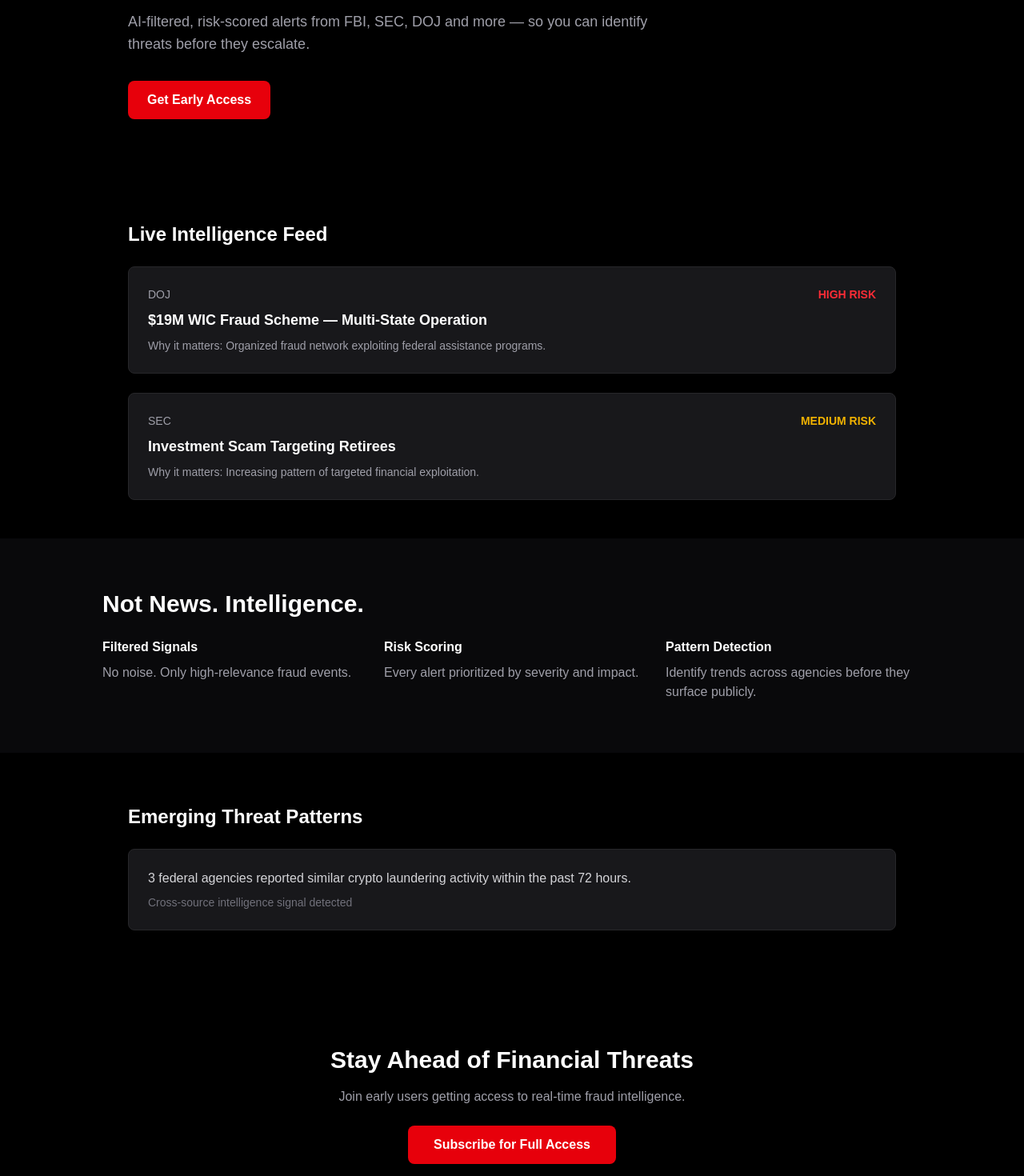
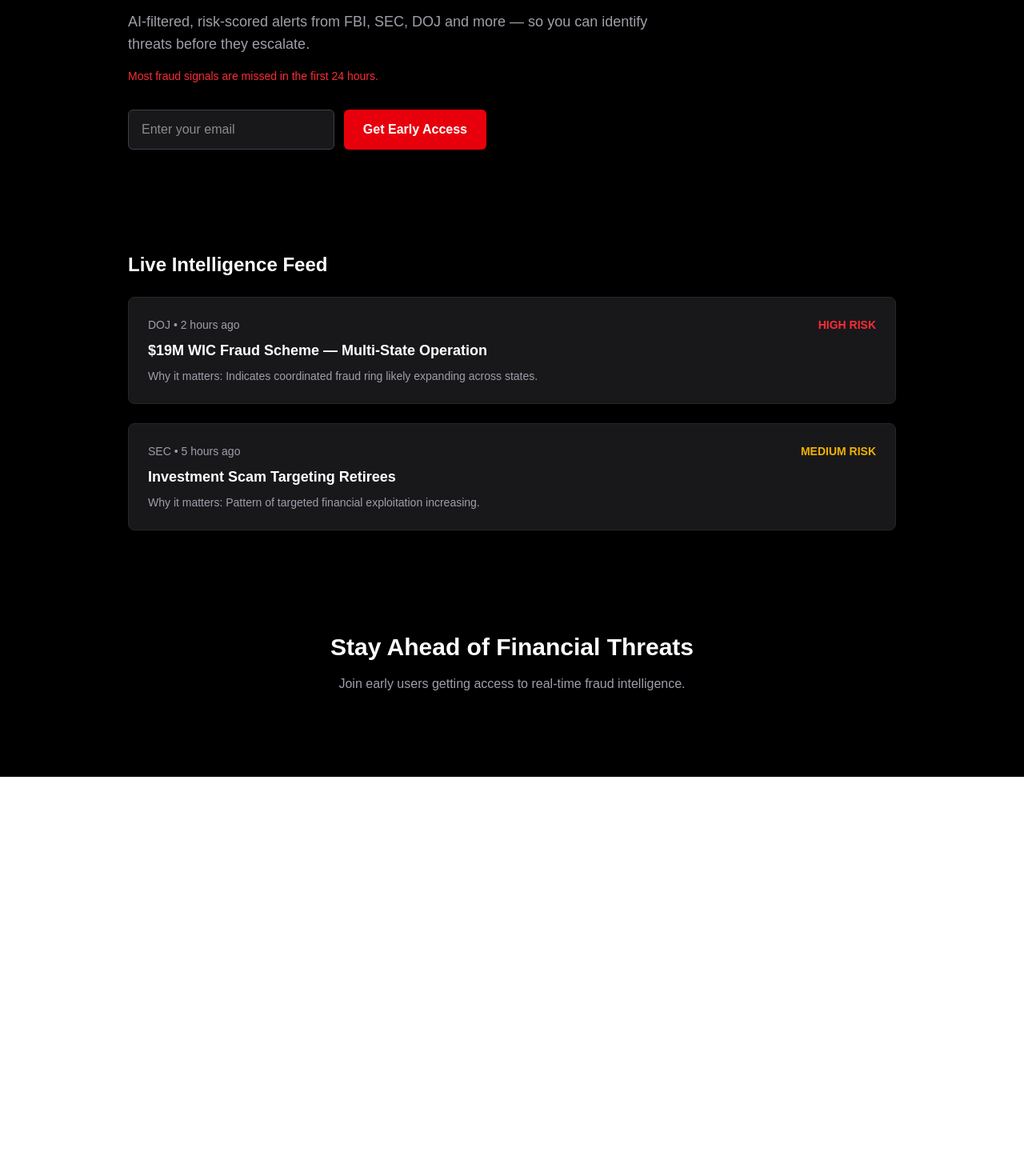
Before and after one commit to HiddenAlerts/hiddenalerts, a Next.js app in the folder frontend/: page / in a window 1280 px wide. Shown: the part 280-1750 px from the top of the page at 80% size. After the commit the page ends 1251 px from the top, so only its background shows below. Built offline with nearby package versions, Linux system fonts and the light colour scheme.

Commit message:
Update page.tsx

```diff
--- a/frontend/app/page.tsx
+++ b/frontend/app/page.tsx
@@ -1,4 +1,16 @@
+"use client";
+import { useState } from "react";
+
 export default function Home() {
+  const [email, setEmail] = useState("");
+  const [submitted, setSubmitted] = useState(false);
+
+  const handleSubmit = () => {
+    if (!email) return;
+    console.log("Captured email:", email); // temporary
+    setSubmitted(true);
+  };
+
   return (
     <div className="min-h-screen bg-black text-white">
 
@@ -15,13 +27,38 @@ export default function Home() {
         <h1 className="text-5xl font-bold mb-6 leading-tight">
           Real-Time Fraud Intelligence — Not Just News
         </h1>
-        <p className="text-lg text-zinc-400 mb-8 max-w-2xl">
+
+        <p className="text-lg text-zinc-400 mb-4 max-w-2xl">
           AI-filtered, risk-scored alerts from FBI, SEC, DOJ and more — so you
           can identify threats before they escalate.
         </p>
-        <button className="bg-red-600 px-6 py-3 rounded-lg font-semibold hover:bg-red-700">
-          Get Early Access
-        </button>
+
+        <p className="text-sm text-red-500 mb-8">
+          Most fraud signals are missed in the first 24 hours.
+        </p>
+
+        {/* EMAIL CAPTURE */}
+        {!submitted ? (
+          <div className="flex flex-col sm:flex-row gap-3 max-w-md">
+            <input
+              type="email"
+              placeholder="Enter your email"
+              value={email}
+              onChange={(e) => setEmail(e.target.value)}
+              className="flex-1 px-4 py-3 rounded-md bg-zinc-900 border border-zinc-700 text-white focus:outline-none"
+            />
+            <button
+              onClick={handleSubmit}
+              className="bg-red-600 px-6 py-3 rounded-md font-semibold hover:bg-red-700"
+            >
+              Get Early Access
+            </button>
+          </div>
+        ) : (
+          <p className="text-green-500 font-semibold">
+            You’re on the list. Early access coming soon.
+          </p>
+        )}
       </section>
 
       {/* ALERT PREVIEW */}
@@ -32,70 +69,30 @@ export default function Home() {
 
           <div className="bg-zinc-900 p-6 rounded-lg border border-zinc-800">
             <div className="flex justify-between mb-2">
-              <span className="text-sm text-zinc-400">DOJ</span>
+              <span className="text-sm text-zinc-400">DOJ • 2 hours ago</span>
               <span className="text-red-500 text-sm font-semibold">HIGH RISK</span>
             </div>
             <h3 className="text-lg font-semibold mb-2">
               $19M WIC Fraud Scheme — Multi-State Operation
             </h3>
             <p className="text-zinc-400 text-sm">
-              Why it matters: Organized fraud network exploiting federal assistance programs.
+              Why it matters: Indicates coordinated fraud ring likely expanding across states.
             </p>
           </div>
 
           <div className="bg-zinc-900 p-6 rounded-lg border border-zinc-800">
             <div className="flex justify-between mb-2">
-              <span className="text-sm text-zinc-400">SEC</span>
+              <span className="text-sm text-zinc-400">SEC • 5 hours ago</span>
               <span className="text-yellow-500 text-sm font-semibold">MEDIUM RISK</span>
             </div>
             <h3 className="text-lg font-semibold mb-2">
               Investment Scam Targeting Retirees
             </h3>
             <p className="text-zinc-400 text-sm">
-              Why it matters: Increasing pattern of targeted financial exploitation.
+              Why it matters: Pattern of targeted financial exploitation increasing.
             </p>
           </div>
 
-        </div>
-      </section>
-
-      {/* DIFFERENTIATION */}
-      <section className="px-8 py-16 bg-zinc-950">
-        <div className="max-w-5xl mx-auto">
-          <h2 className="text-3xl font-bold mb-6">Not News. Intelligence.</h2>
-
-          <div className="grid md:grid-cols-3 gap-8 text-zinc-400">
-
-            <div>
-              <h3 className="text-white font-semibold mb-2">Filtered Signals</h3>
-              <p>No noise. Only high-relevance fraud events.</p>
-            </div>
-
-            <div>
-              <h3 className="text-white font-semibold mb-2">Risk Scoring</h3>
-              <p>Every alert prioritized by severity and impact.</p>
-            </div>
-
-            <div>
-              <h3 className="text-white font-semibold mb-2">Pattern Detection</h3>
-              <p>Identify trends across agencies before they surface publicly.</p>
-            </div>
-
-          </div>
-        </div>
-      </section>
-
-      {/* PATTERN EXAMPLE */}
-      <section className="px-8 py-16 max-w-5xl mx-auto">
-        <h2 className="text-2xl font-semibold mb-6">Emerging Threat Patterns</h2>
-
-        <div className="bg-zinc-900 p-6 rounded-lg border border-zinc-800">
-          <p className="text-zinc-300">
-            3 federal agencies reported similar crypto laundering activity within the past 72 hours.
-          </p>
-          <p className="text-sm text-zinc-500 mt-2">
-            Cross-source intelligence signal detected
-          </p>
         </div>
       </section>
 
@@ -107,10 +104,6 @@ export default function Home() {
         <p className="text-zinc-400 mb-6">
           Join early users getting access to real-time fraud intelligence.
         </p>
-
-        <button className="bg-red-600 px-8 py-3 rounded-lg font-semibold hover:bg-red-700">
-          Subscribe for Full Access
-        </button>
       </section>
 
     </div>
```
